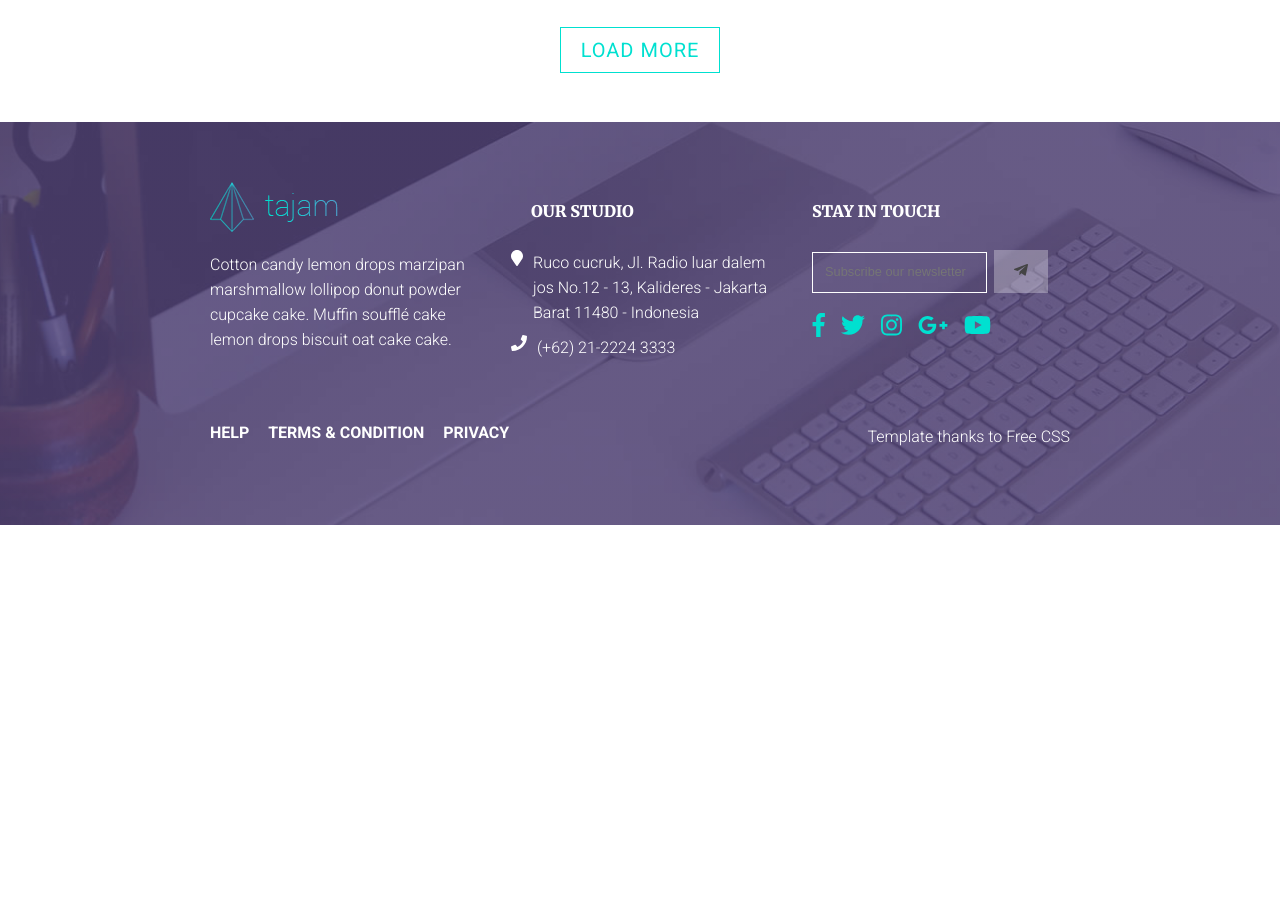
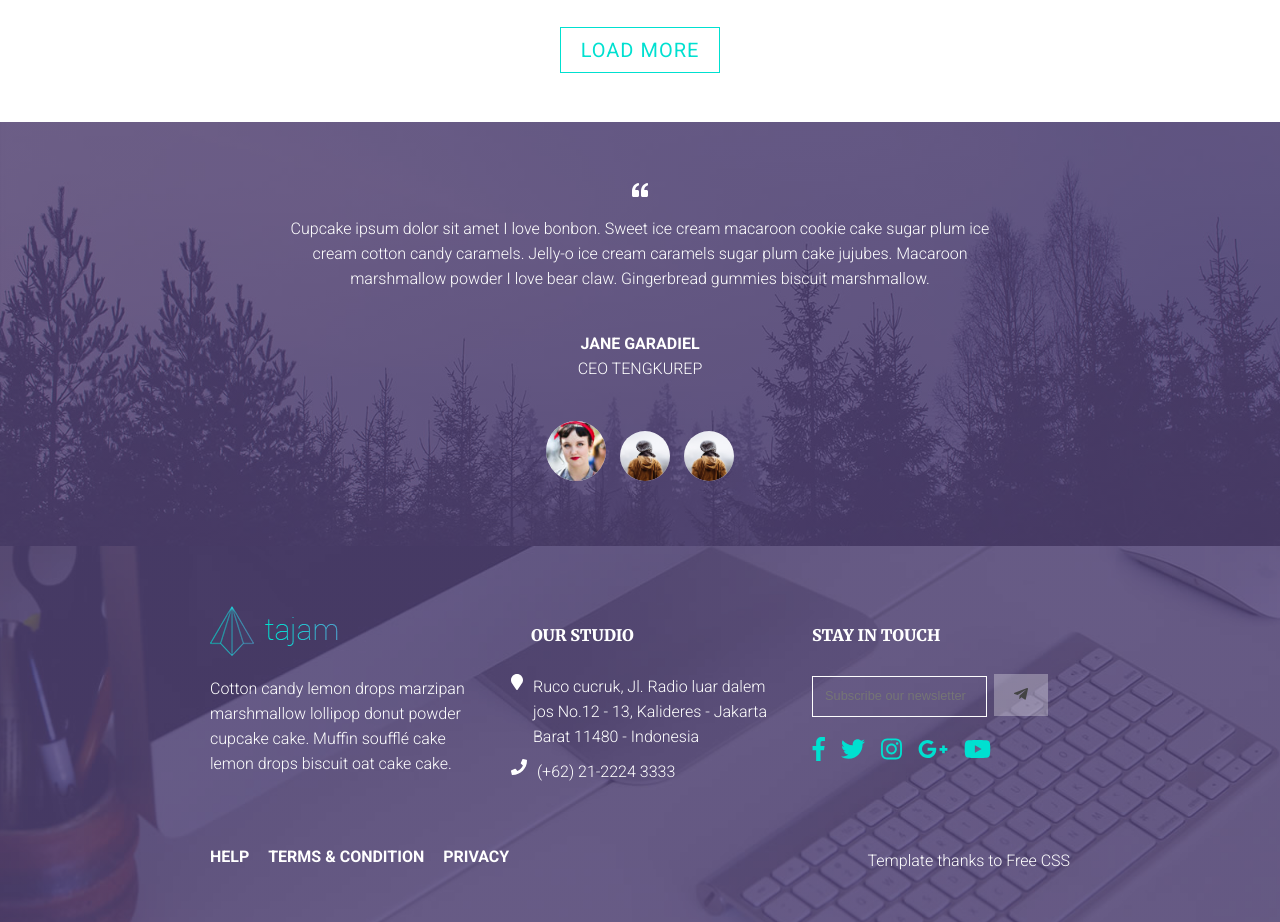
Before and after one commit to dominikaporzyczka/TajamPage, a website: page src/index.html in a window 1280 px wide. Shown: the part 3660-4582 px from the top of the page. Before the commit the page ends 4185 px from the top, so only its background shows below. Drawn offline with nearby package versions, Linux system fonts and the light colour scheme; files that its build step writes are made by us from their sources; files whose address does not match are found by name.

Commit message:
Add 'people say' part

```diff
--- a/src/index.html
+++ b/src/index.html
@@ -252,6 +252,43 @@
         </div>
     </article>
 
+    <!-- PEOPLE SAY -->
+    <article id="peoplesay">
+        <div class="column">
+            <section class="peoplesay_content row">
+                <i class="fas fa-quote-left"></i>
+                <!-- Opinions -->
+                <div class="peoplesay_content__opinion animated active">
+                    <p>Cupcake ipsum dolor sit amet I love bonbon. Sweet ice cream macaroon cookie cake sugar plum ice cream
+                        cotton candy caramels. Jelly-o ice cream caramels sugar plum cake jujubes. Macaroon marshmallow powder
+                        I love bear claw. Gingerbread gummies biscuit marshmallow.</p>
+                    <p class="fullname">JANE GARADIEL</p>
+                    <p class="profession">CEO TENGKUREP</p>
+                </div>
+                <div class="peoplesay_content__opinion animated">
+                    <p>Sweet ice cream macaroon cookie cake sugar plum ice cream
+                        cotton candy caramels. Jelly-o ice cream caramels sugar plum cake jujubes. Macaroon marshmallow powder
+                        I love bear claw. Gingerbread gummies biscuit marshmallow.</p>
+                    <p class="fullname">ADAM KOWALSKI</p>
+                    <p class="profession">CEO TENGKUREP</p>
+                </div>
+                <div class="peoplesay_content__opinion animated">
+                    <p>Macaroon marshmallow powder
+                        I love bear claw. Gingerbread gummies biscuit marshmallow.Cupcake ipsum dolor sit amet I love bonbon. Sweet ice cream macaroon cookie cake sugar plum ice cream
+                        cotton candy caramels. </p>
+                    <p class="fullname">JOE SMITH</p>
+                    <p class="profession">CEO TENGKUREP</p>
+                </div>
+                <!-- Photos -->
+                <div class="peoplesay_content__imgs">
+                    <img class="active" src="img/person1.jpg" alt="Jane Garadiels">
+                    <img src="img/person2.jpg" alt="Jane Garadiels">
+                    <img src="img/person2.jpg" alt="Jane Garadiels">
+                </div>
+            </section>
+        </div>
+    </article>
+
     <!-- FOOTER -->
     <footer id="footer">
         <div class="row">
--- a/src/js/main.js
+++ b/src/js/main.js
@@ -4,6 +4,8 @@
         navBarItem = document.querySelectorAll('.nav-bar li a'),
         navToggleIcon = document.querySelector('.nav_toggler');
         teamMembers = document.querySelectorAll('.team-member');
+        peoplesPhotos = document.querySelectorAll('.peoplesay_content__imgs img');
+        peoplesOpinions = document.querySelectorAll('.peoplesay_content__opinion');
 
     // Add class 'active' to active nav item
     for (let i = 0; i < navBarItem.length; i++) {
@@ -32,6 +34,7 @@
         }
     });
 
+    // Add animations to team members photos
     for (let i = 0; i < teamMembers.length; i++) {
         const img = teamMembers[i].querySelector('img');
 
@@ -43,4 +46,22 @@
             img.classList.remove('flipInY');
         });
     }
+
+    // Change content for each person opinion
+    for (let i = 0; i < peoplesPhotos.length; i++) {
+        const animation = 'fadeInRight';
+
+        peoplesPhotos[i].addEventListener('click', function() {
+            for (let j = 0; j < peoplesPhotos.length; j++) {
+                peoplesPhotos[j].classList.remove('active');
+                peoplesOpinions[j].classList.remove(animation);
+                peoplesOpinions[j].classList.remove('active');
+            }
+
+            this.classList.add('active');
+            peoplesOpinions[i].classList.add(animation);
+            peoplesOpinions[i].classList.add('active');
+        });
+    }
+
 })();
--- a/src/sass/main.scss
+++ b/src/sass/main.scss
@@ -412,6 +412,55 @@ p {
 }
 
 /*
+* PEOPLE SAY
+*/
+#peoplesay {
+    background: linear-gradient(rgba(76, 61, 114, 0.8), rgba(76, 61, 114, 0.8)), url(../img/homebg.jpg) no-repeat center / cover fixed;
+}
+
+.peoplesay_content {
+    max-width: 700px;
+    text-align: center;
+    overflow: hidden;
+}
+
+.peoplesay_content__opinion {
+    display: none;
+
+    .fullname,
+    .profession {
+        margin: 0;
+    }
+
+    .fullname {
+        margin-top: 40px;
+        font-weight: 700;
+    }
+
+    &.active {
+        display: block;
+    }
+}
+
+.peoplesay_content__imgs {
+    margin-top: 40px;
+    text-align: center;
+
+    img {
+        width: 50px;
+        height: 50px;
+        margin: 0 5px;
+        border-radius: 50%;
+        cursor: pointer;
+
+        &.active {
+            width: 60px;
+            height: 60px;
+        }
+    }
+}
+
+/*
 * FOOTER
 */
 #footer {
```
Also changed, not shown: src/img/person1.jpg (added), src/img/person2.jpg (added).
